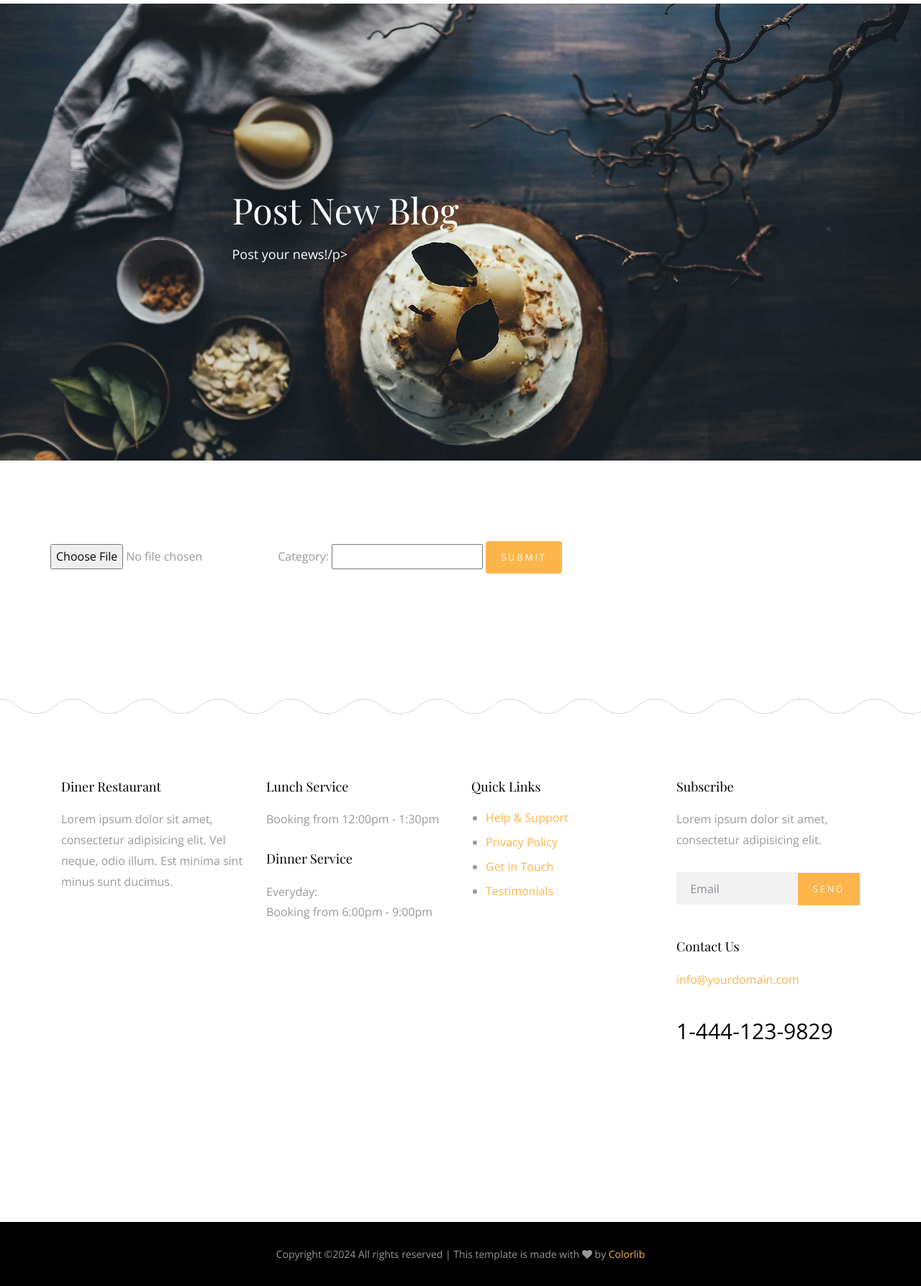
After one commit to Tony031201/deploy-django, a Django app: template blog/templates/Post/post_new.html in a window 1280 px wide. The commit adds this page. Shown: the whole page at 72% size. Run offline with Django 3.2, Linux system fonts and the light colour scheme; the template is opened without the code that fills it, so the values that code supplies are empty; some libraries are stand-ins or nearby versions; some web fonts are replaced.

Commit message:
'update_create_post_view'

```diff
--- a/blog/models.py
+++ b/blog/models.py
@@ -12,8 +12,8 @@ class Post(models.Model):
     created = models.DateTimeField(default=timezone.now)
     author = models.ForeignKey(User, on_delete=models.CASCADE)
     image = models.ImageField(upload_to='blog/',blank=True,null=True)
-    tags = TaggableManager(blank=True)
-    category=models.ForeignKey('Category',null=True,on_delete=models.CASCADE)
+    tags = TaggableManager(blank=True,related_name='Posts')
+    category=models.ForeignKey('Category',null=True,on_delete=models.CASCADE,related_name='posts')
 
     class Meta:
         verbose_name = 'Post'
--- a/blog/templates/Post/post_detail.html
+++ b/blog/templates/Post/post_detail.html
@@ -54,7 +54,7 @@
                   <div class="categories">
                     <h3>Categories</h3>
                     {% for category in categories %}
-                        <li><a href="{% url 'blog:post_by_category' category %}">{{ category }} <span>(12)</span></a></li>
+                        <li><a href="{% url 'blog:post_by_category' category %}">{{ category }} <span>({{ category.posts.count }})</span></a></li>
                     {% endfor %}
                   </div>
                 </div>
--- /dev/null
+++ b/blog/templates/Post/post_new.html
@@ -0,0 +1,57 @@
+{% extends 'base.html' %}
+{% load static %}
+      {% block body %}
+
+      <div class="main-wrap">
+        <div class="cover_1 cover_sm">
+          <div class="img_bg" style="background-image: url({% static 'site_static/img/slider-1.jpg' %});" data-stellar-background-ratio="0.5">
+            <div class="container">
+              <div class="row align-items-center justify-content-center">
+                <div class="col-md-7" data-aos="fade-up">
+                  <h2 class="heading">Post New Blog</h2>
+                  <p class="lead">Post your news!/p>
+                </div>
+              </div>
+            </div>
+          </div>
+        </div> <!-- .cover_1 -->
+
+       <div class="section">
+          <div class="container">
+
+            <div class="row mb-5">
+                {% if message %}
+                    {{ message }}
+                {% endif %}
+                <br>
+                <br>
+                <form action="" method="post" enctype="multipart/form-data">
+                    {% csrf_token %}
+                    {{ form }}
+                    <input type="file" name="image" accept="image/*">
+                    <label for="categories">Category:</label>
+                    <input type="text" class="category" name="category">
+                    <button type="submit" class="btn btn-primary">Submit</button>
+                </form>
+
+
+            </div>
+
+            <div class="row">
+              <div class="col-md-12">
+                    <span class="step-links">
+    </span>
+
+
+
+              </div>
+            </div>
+          </div>
+        </div> <!-- .section -->
+
+
+
+      </div> <!-- .main-wrap -->
+
+
+      {% endblock %}
--- a/blog/urls.py
+++ b/blog/urls.py
@@ -7,4 +7,5 @@ urlpatterns = [
     path('<int:id>', views.post_detail,name='post_detail'),
     path('tags=<slug:tag>', views.post_by_tag,name='post_by_tag'),
     path('category=<slug:category>', views.post_by_category,name='post_by_category'),
+    path('post_new/',views.post_new,name='post_new'),
 ]
```
Also changed, not shown: blog/forms.py (added, +11 -0 lines), blog/views.py (+47 -0 lines).
